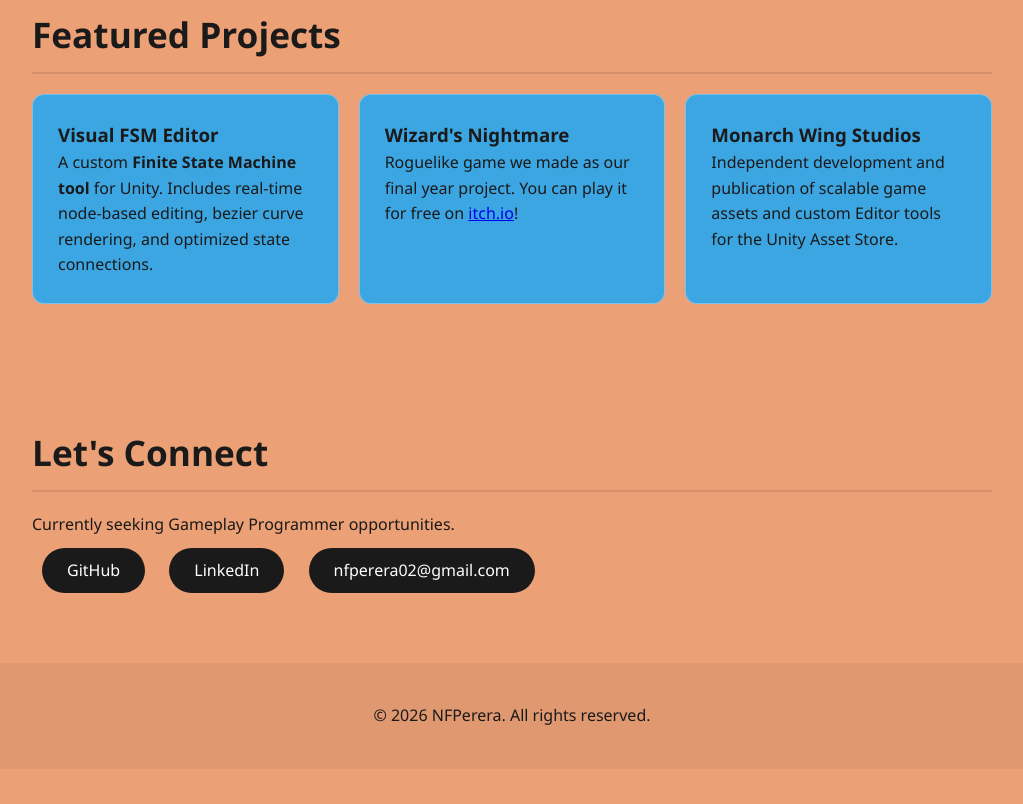
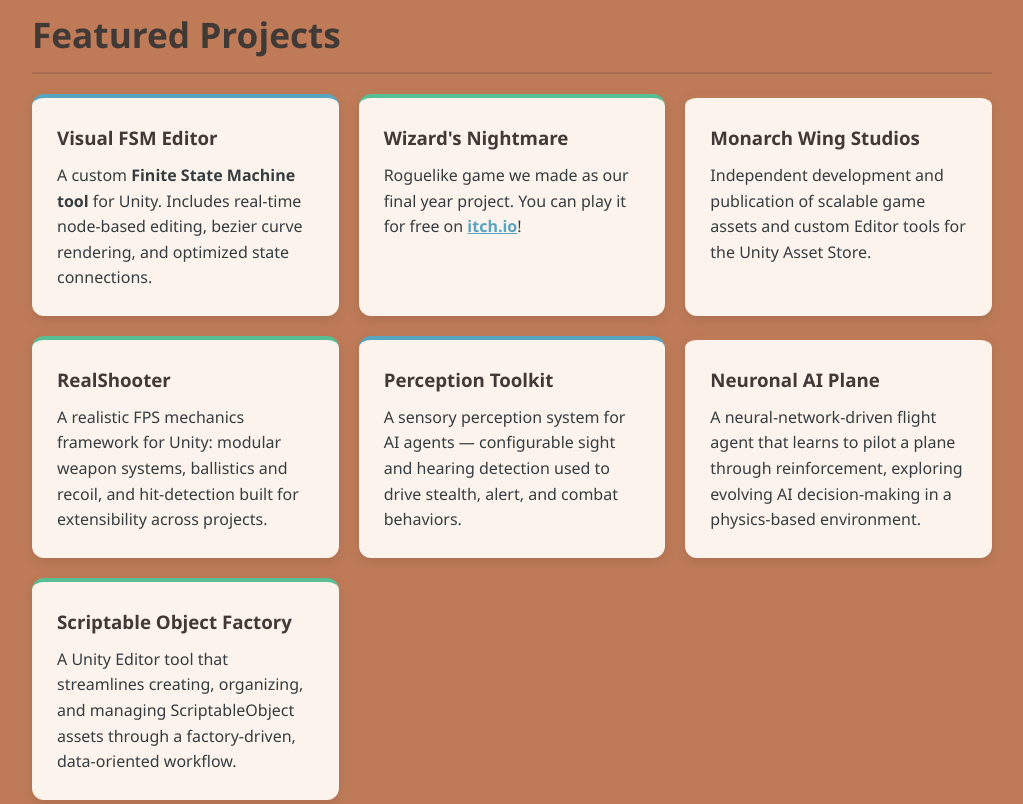
Before and after one commit to NFPerera/nfperera.github.io, a plain HTML site: page index.html in a window 1280 px wide. Shown: the part 1160-1964 px from the top of the page, without its empty margins (128-1151 px from the left). Before the commit the page ends 1929 px from the top, so only its background shows below. Drawn offline with Linux system fonts and the light colour scheme.

Commit message:
Previo al rework

```diff
--- a/index.html
+++ b/index.html
@@ -54,18 +54,33 @@
         <section id="projects" class="container">
             <h2>Featured Projects</h2>
             <div class="project-grid">
-                <div class="project-card">
+                <div class="project-card accent-blue">
                     <h3>Visual FSM Editor</h3>
-                    <p>A custom <strong>Finite State Machine tool </strong>for Unity. Includes real-time node-based editing, bezier curve rendering, and optimized state connections.</p>
+                    <p>A custom <strong>Finite State Machine tool</strong> for Unity. Includes real-time node-based editing, bezier curve rendering, and optimized state connections.</p>
                 </div>
-                <div class="project-card">
+                <div class="project-card accent-green">
                     <h3>Wizard's Nightmare</h3>
                     <p>Roguelike game we made as our final year project. You can play it for free on <a href="https://sensuousowl.itch.io/wizards-nightmare" target="_blank">itch.io</a>!</p>
-                    <a href="https://sensuousowl.itch.io/wizards-nightmare"></a>
                 </div>
-                <div class="project-card">
+                <div class="project-card accent-terracotta">
                     <h3>Monarch Wing Studios</h3>
                     <p>Independent development and publication of scalable game assets and custom Editor tools for the Unity Asset Store.</p>
+                </div>
+                <div class="project-card accent-green">
+                    <h3>RealShooter</h3>
+                    <p>A realistic FPS mechanics framework for Unity: modular weapon systems, ballistics and recoil, and hit-detection built for extensibility across projects.</p>
+                </div>
+                <div class="project-card accent-blue">
+                    <h3>Perception Toolkit</h3>
+                    <p>A sensory perception system for AI agents &mdash; configurable sight and hearing detection used to drive stealth, alert, and combat behaviors.</p>
+                </div>
+                <div class="project-card accent-terracotta">
+                    <h3>Neuronal AI Plane</h3>
+                    <p>A neural-network-driven flight agent that learns to pilot a plane through reinforcement, exploring evolving AI decision-making in a physics-based environment.</p>
+                </div>
+                <div class="project-card accent-green">
+                    <h3>Scriptable Object Factory</h3>
+                    <p>A Unity Editor tool that streamlines creating, organizing, and managing ScriptableObject assets through a factory-driven, data-oriented workflow.</p>
                 </div>
             </div>
         </section>
--- a/style.css
+++ b/style.css
@@ -1,9 +1,15 @@
 :root {
-    --header-bg: #0B7FC2;
-    --main-bg: #EBA075;
-    --text-color: #1a1a1a;
-    --card-bg: rgba(255, 255, 255, 0.2);
-    --nav-bg: rgba(0, 0, 0, 0.8);
+    --header-bg: #58A5BF;
+    --main-bg: #BF7B58;
+    --text-color: #363D40;
+    --card-bg: #FBF3EC;
+    --nav-bg: rgba(64, 57, 54, 0.92);
+
+    --accent-blue: #58A5BF;
+    --accent-green: #58BF95;
+    --accent-terracotta: #BF7B58;
+    --dark-brown: #403936;
+    --dark-slate: #363D40;
 }
 
 * {
@@ -48,7 +54,7 @@ body {
 }
 
 #navbar a:hover {
-    color: #ffd700;
+    color: var(--accent-green);
 }
 
 /* Hero Section Centered with Blue Background */
@@ -80,7 +86,7 @@ body {
 
 #typing-text {
     font-size: 1.8rem;
-    color: #ffd700;
+    color: var(--accent-green);
     font-weight: 400;
 }
 
@@ -93,19 +99,21 @@ body {
 
 h2 {
     font-size: 2.2rem;
-    border-bottom: 2px solid rgba(0,0,0,0.1);
+    color: var(--dark-brown);
+    border-bottom: 2px solid rgba(64, 57, 54, 0.2);
     padding-bottom: 10px;
     margin-bottom: 20px;
 }
 
 .company a {
-    color: #004d7a;
+    color: var(--dark-brown);
     font-weight: bold;
     text-decoration: none;
 }
 
 .company a:hover {
     text-decoration: underline;
+    color: var(--accent-blue);
 }
 
 /* Project Cards */
@@ -116,21 +124,40 @@ h2 {
 }
 
 .project-card {
-    background-color: #3CA6E3;
+    background-color: var(--card-bg);
     padding: 25px;
     border-radius: 12px;
-    border: 1px solid rgba(255,255,255,0.3);
-    transition: transform 0.2s;
+    border-top: 4px solid var(--accent-blue);
+    box-shadow: 0 4px 12px rgba(64, 57, 54, 0.15);
+    transition: transform 0.2s, box-shadow 0.2s;
+}
+
+.project-card h3 {
+    color: var(--dark-brown);
+    margin-bottom: 10px;
+}
+
+.project-card p {
+    color: var(--dark-slate);
+}
+
+.project-card a {
+    color: var(--accent-blue);
+    font-weight: bold;
 }
 
 .project-card:hover {
-    transform: scale(1.02);
-    background-color: #3CA6E3;
+    transform: translateY(-4px) scale(1.02);
+    box-shadow: 0 8px 20px rgba(64, 57, 54, 0.25);
 }
+
+.project-card.accent-blue { border-top-color: var(--accent-blue); }
+.project-card.accent-green { border-top-color: var(--accent-green); }
+.project-card.accent-terracotta { border-top-color: var(--accent-terracotta); }
 
 .social-links a {
     display: inline-block;
-    background: #1a1a1a;
+    background: var(--dark-brown);
     color: white;
     padding: 10px 25px;
     margin: 10px;
@@ -140,11 +167,14 @@ h2 {
 }
 
 .social-links a:hover {
-    opacity: 0.8;
+    background: var(--accent-green);
+    opacity: 1;
+    transform: translateY(-2px);
 }
 
 footer {
     text-align: center;
     padding: 40px;
-    background: rgba(0,0,0,0.05);
+    color: white;
+    background: var(--dark-brown);
 }
```
Also changed, not shown: .claude/settings.json (added), 1 other file.
